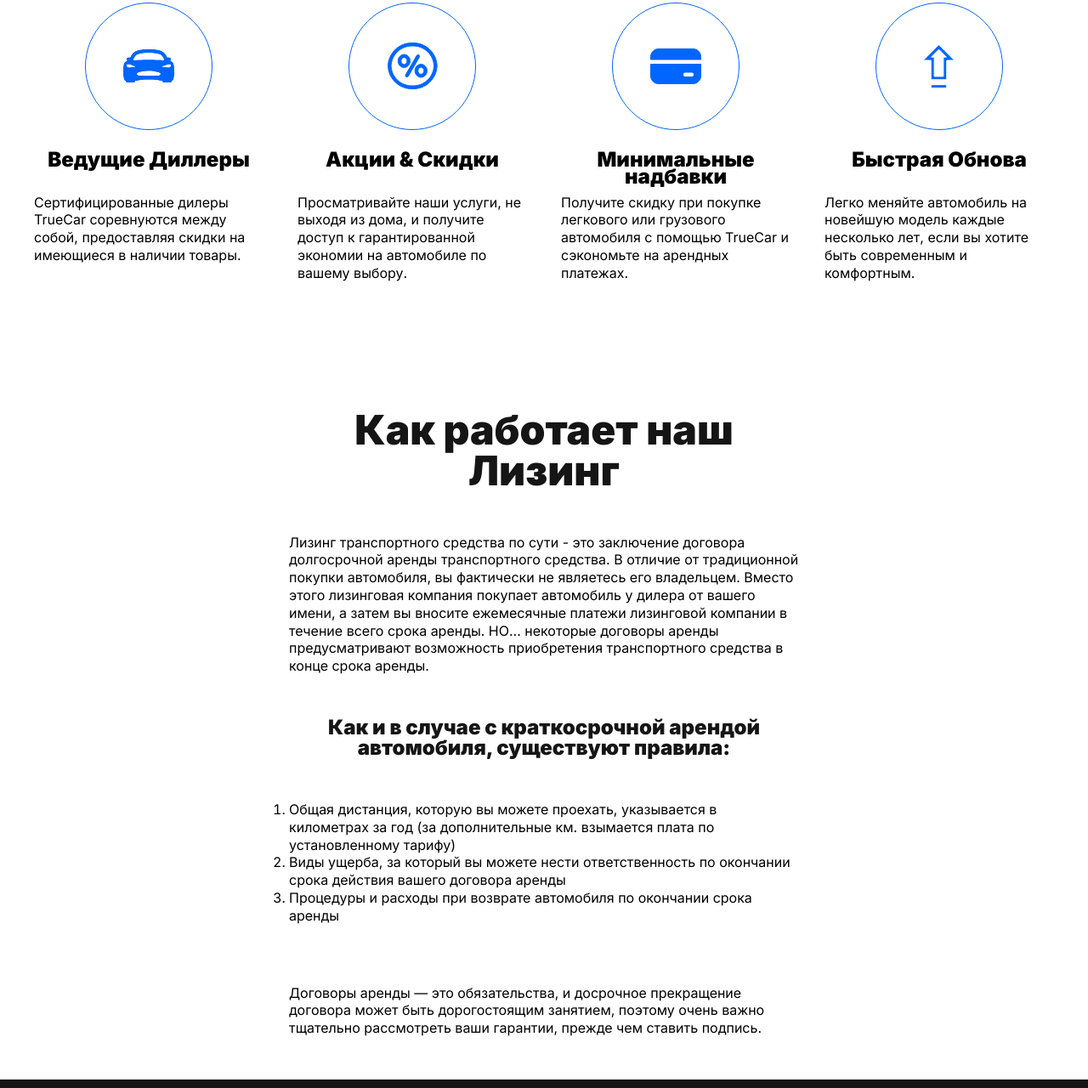
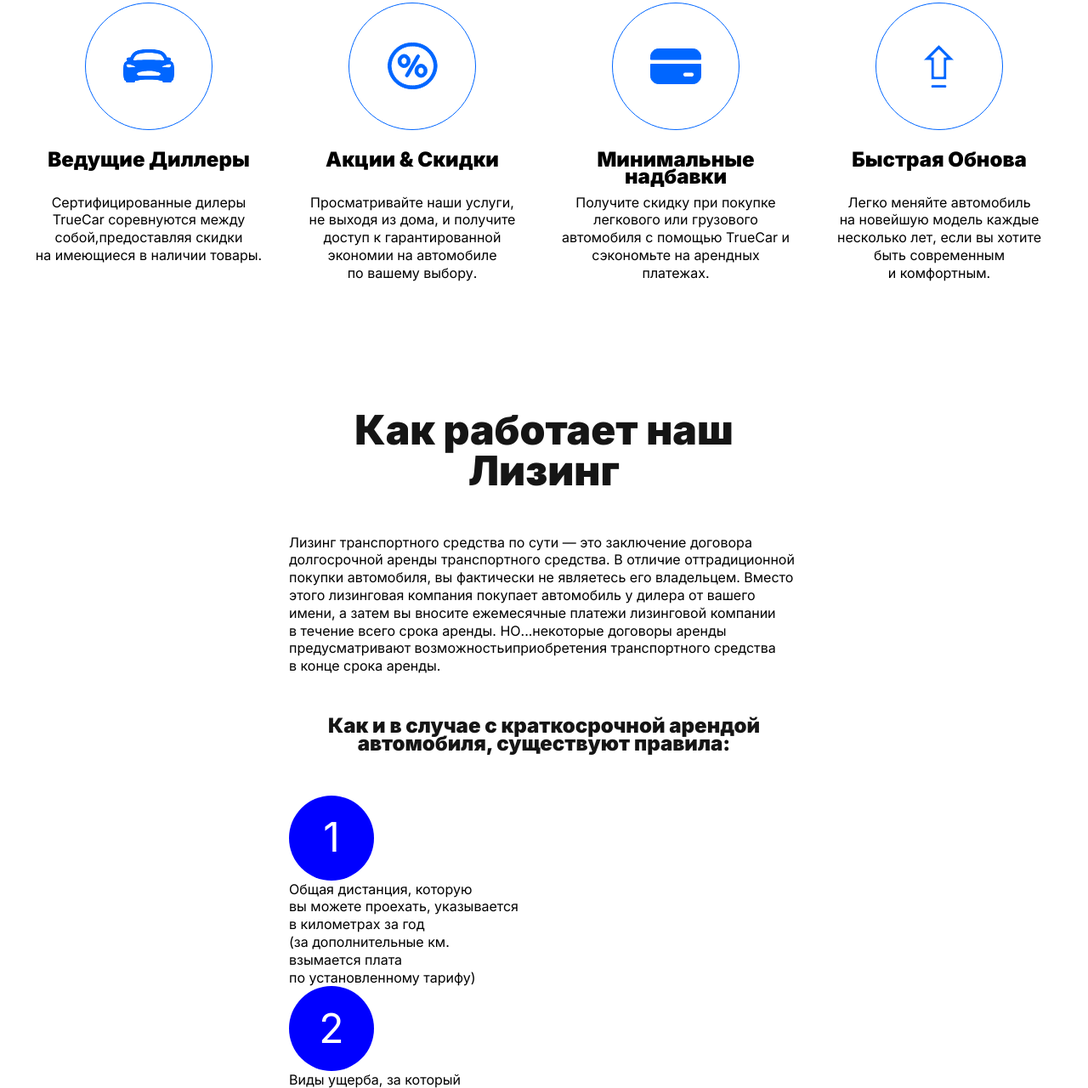
Before and after one commit to Liverpool4ik/1-__Project___LeaseCars, a plain HTML site: page index.html in a window 1280 px wide. Shown: the part 1018-2298 px from the top of the page at 85% size. Drawn offline with nearby package versions, Linux system fonts and the light colour scheme.

Commit message:
how-work section__list-item::before elements+Typograf to all text done

```diff
--- a/css/styles.css
+++ b/css/styles.css
@@ -238,10 +238,14 @@ body {
 	max-height: 20px;
 }
 .why-lease__item-text {
-	text-align: left;
+	/* text-align: left; */
 }
 .how-work__title {
 	line-height: 1;
+}
+
+.how-work {
+	padding-bottom: 150px;
 }
 
 .how-work__inner {
@@ -253,11 +257,31 @@ body {
 	padding-bottom: 50px;
 }
 .how-work__subtitle {
-	line-height: 1;
+	/* line-height: 1; */
 	font-size: 24px;
 }
 .how-work__list {
 	padding-bottom: 70px;
+	counter-reset: myCounter;
 }
 .how-work__list-item {
+	list-style-type: none;
+	width: 270px;
 }
+
+.how-work__list-item::before {
+	counter-increment: myCounter;
+	content: counter(myCounter);
+	width: 100px;
+	height: 100px;
+	color: #fff;
+	font-weight: 700px;
+	font-size: 48px;
+	background-color: blue;
+	padding: 20px;
+	border-radius: 50%;
+	display: flex;
+	align-items: center;
+	justify-content: center;
+	margin-right: 20px;
+}
--- a/index.html
+++ b/index.html
@@ -43,7 +43,7 @@
 									<a class="menu__list-link" href="#">Финансы</a>
 								</li>
 								<li class="menu__list-item">
-									<a class="menu__list-link" href="#">Прокат или Покупка</a>
+									<a class="menu__list-link" href="#">П </a>
 								</li>
 								<li class="menu__list-item">
 									<a class="menu__list-link" href="#">Контакты</a>
@@ -56,7 +56,7 @@
 			<main class="main">
 				<section class="top">
 					<div class="container">
-						<h1 class="title">Авто в Аренду от D&M</h1>
+						<h1 class="title">Авто в&nbsp;Аренду от&nbsp;D&amp;M</h1>
 						<a class="top__btn" href="#">Выбрать Машину</a>
 					</div>
 				</section>
@@ -85,7 +85,9 @@
 				</div>
 				<section class="why-lease">
 					<div class="container">
-						<h2 class="section-title why-lease__title">Почему с нами лучше?</h2>
+						<h2 class="section-title why-lease__title">
+							Почему с&nbsp;нами лучше?
+						</h2>
 						<ul class="why-lease__list">
 							<li class="why-lease__item">
 								<img
@@ -95,8 +97,9 @@
 								/>
 								<h3 class="why-lease__item-title">Ведущие Диллеры</h3>
 								<p class="why-lease__item-text">
-									Сертифицированные дилеры TrueCar соревнуются между собой,
-									предоставляя скидки на имеющиеся в наличии товары.
+									Сертифицированные дилеры TrueCar соревнуются между
+									собой,предоставляя скидки на&nbsp;имеющиеся в&nbsp;наличии
+									товары.
 								</p>
 							</li>
 							<li class="why-lease__item">
@@ -105,11 +108,11 @@
 									src="images/svg/why-lease-2.svg"
 									alt="image-svg"
 								/>
-								<h3 class="why-lease__item-title">Акции & Скидки</h3>
+								<h3 class="why-lease__item-title">Акции &amp;&nbsp;Скидки</h3>
 								<p class="why-lease__item-text">
-									Просматривайте наши услуги, не выходя из дома, и получите
-									доступ к гарантированной экономии на автомобиле по вашему
-									выбору.
+									Просматривайте наши услуги, не&nbsp;выходя из&nbsp;дома,
+									и&nbsp;получите доступ к&nbsp;гарантированной экономии
+									на&nbsp;автомобиле по&nbsp;вашему выбору.
 								</p>
 							</li>
 							<li class="why-lease__item">
@@ -132,8 +135,9 @@
 								/>
 								<h3 class="why-lease__item-title">Быстрая Обнова</h3>
 								<p class="why-lease__item-text">
-									Легко меняйте автомобиль на новейшую модель каждые несколько
-									лет, если вы хотите быть современным и комфортным.
+									Легко меняйте автомобиль на&nbsp;новейшую модель каждые
+									несколько лет, если вы&nbsp;хотите быть современным
+									и&nbsp;комфортным.
 								</p>
 							</li>
 						</ul>
@@ -146,38 +150,42 @@
 								Как работает наш Лизинг
 							</h2>
 							<p class="how-work__text">
-								Лизинг транспортного средства по сути - это заключение договора
-								долгосрочной аренды транспортного средства. В отличие от
-								традиционной покупки автомобиля, вы фактически не являетесь его
-								владельцем. Вместо этого лизинговая компания покупает автомобиль
-								у дилера от вашего имени, а затем вы вносите ежемесячные платежи
-								лизинговой компании в течение всего срока аренды. НО...
-								некоторые договоры аренды предусматривают возможность
-								приобретения транспортного средства в конце срока аренды.
+								Лизинг транспортного средства по&nbsp;сути&nbsp;&mdash; это
+								заключение договора долгосрочной аренды транспортного средства.
+								В&nbsp;отличие оттрадиционной покупки автомобиля,
+								вы&nbsp;фактически не&nbsp;являетесь его владельцем. Вместо
+								этого лизинговая компания покупает автомобиль у&nbsp;дилера
+								от&nbsp;вашего имени, а&nbsp;затем вы&nbsp;вносите ежемесячные
+								платежи лизинговой компании в&nbsp;течение всего срока аренды.
+								НО...некоторые договоры аренды предусматривают
+								возможностьиприобретения транспортного средства в&nbsp;конце
+								срока аренды.
 							</p>
 							<h4 class="how-work__subtitle section-title">
-								Как и в случае с краткосрочной арендой автомобиля, существуют
-								правила:
+								Как и&nbsp;в&nbsp;случае с&nbsp;краткосрочной арендой
+								автомобиля, существуют правила:
 							</h4>
 							<ol class="how-work__list">
 								<li class="how-work__list-item">
-									Общая дистанция, которую вы можете проехать, указывается в
-									километрах за год (за дополнительные км. взымается плата по
-									установленному тарифу)
+									Общая дистанция, которую вы&nbsp;можете проехать, указывается
+									в&nbsp;километрах за&nbsp;год (за&nbsp;дополнительные&nbsp;км.
+									взымается плата по&nbsp;установленному тарифу)
 								</li>
 								<li class="how-work__list-item">
-									Виды ущерба, за который вы можете нести ответственность по
-									окончании срока действия вашего договора аренды
+									Виды ущерба, за&nbsp;который вы&nbsp;можете нести
+									ответственность по&nbsp;окончании срока действия вашего
+									договора аренды
 								</li>
 								<li class="how-work__list-item">
-									Процедуры и расходы при возврате автомобиля по окончании срока
-									аренды
+									Процедуры и&nbsp;расходы при возврате автомобиля
+									по&nbsp;окончании срока аренды
 								</li>
 							</ol>
 							<p class="how-work__text">
-								Договоры аренды — это обязательства, и досрочное прекращение
-								договора может быть дорогостоящим занятием, поэтому очень важно
-								тщательно рассмотреть ваши гарантии, прежде чем ставить подпись.
+								Договоры аренды&nbsp;&mdash; это обязательства, и&nbsp;досрочное
+								прекращение договора может быть дорогостоящим занятием, поэтому
+								очень важно тщательно рассмотреть ваши гарантии, прежде чем
+								ставить подпись.
 							</p>
 						</div>
 					</div>
@@ -260,19 +268,20 @@
 					</ul>
 					<div class="footer__copy">
 						<p class="footer__copy-text">
-							TrueCar не занимается брокерской деятельностью, продажей и арендой
-							автомобилей. Если не указано иное, все автомобили, представленные
-							на этом веб-сайте, предлагаются к продаже лицензированными
-							дилерами автомобилей. Все автомобили подлежат предварительной
-							продаже. Заходя на этот веб-сайт, вы соглашаетесь с Условиями
-							обслуживания и Политикой конфиденциальности TrueCar.
+							TrueCar не&nbsp;занимается брокерской деятельностью, продажей
+							и&nbsp;арендой автомобилей. Если не&nbsp;указано иное, все
+							автомобили, представленные на&nbsp;этом веб-сайте, предлагаются
+							к&nbsp;продаже лицензированными дилерами автомобилей. Все
+							автомобили подлежат предварительной продаже. Заходя на&nbsp;этот
+							веб-сайт, вы&nbsp;соглашаетесь с&nbsp;Условиями обслуживания
+							и&nbsp;Политикой конфиденциальности TrueCar.
 						</p>
 						<p class="footer__copy-text">
-							По вопросам об услуге покупки автомобилей TrueCar звоните по
-							телефону 1-888-878-3227. TrueCar по контракту обязывает
-							сертифицированных дилеров выполнять определенные требования по
-							обслуживанию клиентов и проходить программу сертификации дилеров
-							TrueCar.
+							По&nbsp;вопросам об&nbsp;услуге покупки автомобилей TrueCar
+							звоните по телефону 1-888-878-3227. TrueCar по&nbsp;контракту
+							обязывает сертифицированных дилеров выполнять определенные
+							требования по обслуживанию клиентов и&nbsp;проходить программу
+							сертификации дилеров TrueCar.
 						</p>
 					</div>
 					<nav class="copy__nav">
```
